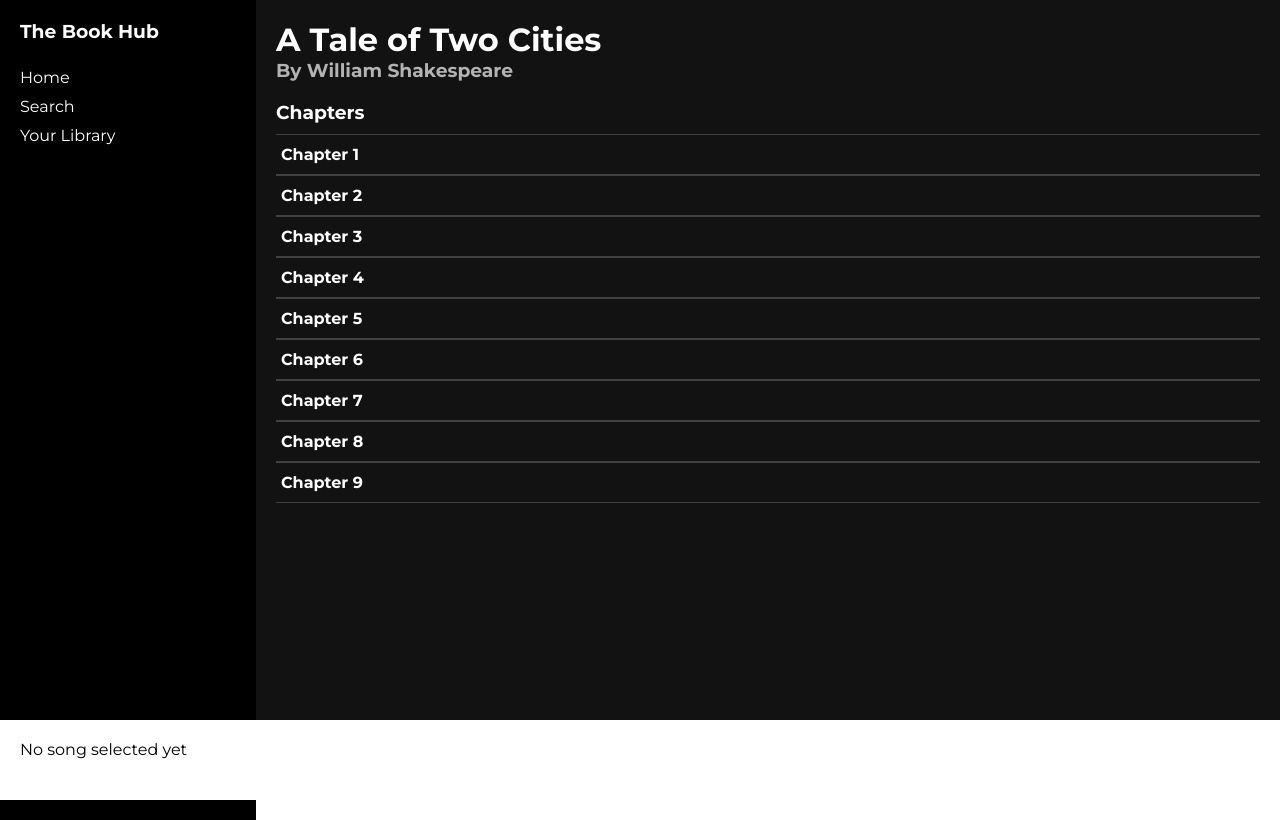
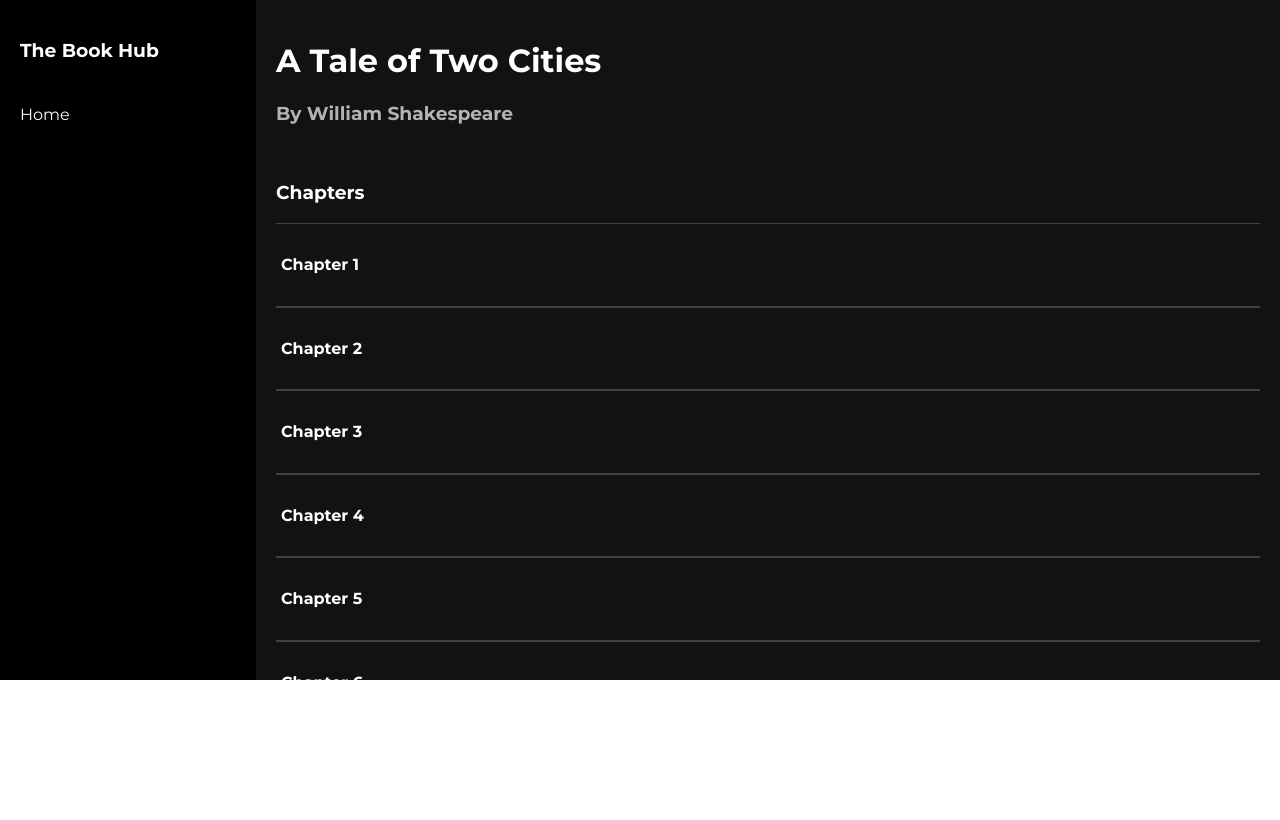
Before and after one commit to freeaudiobook/audiobook, a React (Create React App) app in the folder my-app/: page /audiobook in a window 1280 px wide. Built offline with nearby package versions, Linux system fonts and the light colour scheme.

Commit message:
Integrate react-h5-audio-player for audio playback

```diff
--- a/my-app/package.json
+++ b/my-app/package.json
@@ -8,6 +8,8 @@
     "@testing-library/user-event": "^12.1.10",
     "react": "^17.0.1",
     "react-dom": "^17.0.1",
+    "react-h5-audio-player": "^3.5.0",
+    "react-player": "^2.7.2",
     "react-router-dom": "^5.2.0",
     "react-scripts": "4.0.1",
     "web-vitals": "^0.2.4"
--- a/my-app/src/App.css
+++ b/my-app/src/App.css
@@ -1,9 +1,9 @@
 @import url('https://fonts.googleapis.com/css2?family=Montserrat:ital,wght@0,100;0,200;0,300;0,400;0,500;0,600;0,700;0,800;0,900;1,100;1,200;1,300;1,400;1,500;1,600;1,700;1,800;1,900&display=swap');
 
-*{
+/* *{
   margin: 0px;
   padding: 0px;
-}
+} */
 
 body{
   font-family: 'Montserrat', sans-serif;
@@ -12,14 +12,27 @@ body{
 .main-container{
   display: grid;
   grid-template-columns: 20% 80%;
+  grid-template-rows: 85vh 15vh;
   position: relative;
 }
 
+.side-menu{
+  grid-row: 1 / 2;
+  grid-column: 1/2;
+}
+
 .rest-page{
-  height: 100vh;
+  grid-row: 1 / 2;
+  grid-column: 2/3;
+  /* height: 100vh; */
   background: #121212;
   padding: 20px;
   color: white;
   box-sizing: border-box;
   overflow-y: scroll;
 }
+
+.player{
+  grid-row: 2;
+  grid-column: 1/3;
+}
--- a/my-app/src/App.js
+++ b/my-app/src/App.js
@@ -1,5 +1,6 @@
 import React, { useState } from 'react'
-import { BrowserRouter, Route, Switch } from 'react-router-dom'
+import { BrowserRouter, Router, Route, Switch } from 'react-router-dom'
+import { createBrowserHistory } from "history"
 
 import SideMenu from './components/SideMenu'
 import Player from './components/Player'
@@ -13,28 +14,30 @@ import './App.css';
 
 function App() {
 
+  const history = createBrowserHistory();
+
   const [currentAudio, setCurrentAudio] = useState({})
 
   const contextValue = {
-    currentAudio, setCurrentAudio
+    currentAudio, setCurrentAudio, history
   }
 
   return (
     <div className="main-container">
-      <BrowserRouter>
+      <Router history={history}>
         <GlobalContext.Provider value={contextValue}>
           <SideMenu />
           <div className="rest-page">
             <Switch>
-              <Route exact path="/" component={ListingPage}/>
               <Route exact path="/audiobook">
                 <Audiobook />
               </Route>
+              <Route exact path="/" component={ListingPage}/>
             </Switch>
           </div>
           <Player />
         </GlobalContext.Provider>
-      </BrowserRouter>
+      </Router>
     </div>
   );
 }
--- a/my-app/src/components/Player/index.js
+++ b/my-app/src/components/Player/index.js
@@ -1,29 +1,36 @@
 import React, { useContext, useEffect } from 'react'
+import ReactAudioPlayer  from 'react-h5-audio-player'
 
 import { GlobalContext } from '../../contexts'
 
+import 'react-h5-audio-player/lib/styles.css';
 import './style.css'
 
 function Player(){
 
     const { currentAudio } = useContext(GlobalContext)
 
-    useEffect(() => {
-        console.log(currentAudio)
-    }, [currentAudio])
-
-    console.log("Rerendered")
+    const storeCurrentSeekTime = (currentAudio, currentTime) => {
+        console.log(currentAudio, Math.floor(currentTime))
+    }
 
     return (
         <div className="player">
-            {currentAudio.chapter?.name || "No song selected yet"}
-            {
-                currentAudio.chapter?.name
-                &&
-                <audio src="http://www.archive.org/download/history_of_astronomy_2101_librivox/historyofastronomy_00_bryant_128kb.mp3" controls>
-                    Your browser does not support the audio element.
-                </audio>
-            }
+            <div className="current-audio-info">
+                <p className="audio-chapter-name">{currentAudio.chapter?.name || ""}</p>
+                <p className="title">{currentAudio?.bookTitle || ""}</p>
+            </div>
+            <div className="audio-player-wrapper">
+                {
+                    currentAudio.chapter?.name
+                    &&
+                    <ReactAudioPlayer
+                        src={currentAudio.url}
+                        autoPlay={false}
+                        onListen={(e) => storeCurrentSeekTime(currentAudio, e.target.currentTime)}
+                    />
+                }
+            </div>
         </div>
     )
 }
--- a/my-app/src/components/Player/style.css
+++ b/my-app/src/components/Player/style.css
@@ -1,9 +1,23 @@
 .player{
-    position: absolute;
-    top: 90vh;
-    height: 10vh;
+    /* position: absolute;
+    top: 83vh;
+    height: 30vh; */
     width: 100%;
     background: white;
+    /* box-sizing: border-box;
+    padding: 20px;
+    padding-bottom: 0px; */
+    padding: 20px;
     box-sizing: border-box;
-    padding: 20px;
+    display: flex;
+    gap: 20px;
+    align-items: center;
 }
+
+.audio-player-wrapper{
+    flex: 1;
+}
+
+.audio-chapter-name{
+    font-weight: bold;
+}
--- a/my-app/src/components/SideMenu/index.js
+++ b/my-app/src/components/SideMenu/index.js
@@ -1,14 +1,15 @@
-import React, { useState } from 'react'
-import createHistory from "history/createBrowserHistory"
+import React, { useContext, useState } from 'react'
+import createHistory from 'history/createBrowserHistory'
 
+import { GlobalContext } from '../../contexts';
 
 import './style.css'
 
 function SideMenu({ }) {
 
-    console.log("RENDERED")
+    const { history } = useContext(GlobalContext)
 
-    const history = createHistory();
+    // const history = createHistory();
 
     const [selectedPage, setSelectedPage] = useState(false)
 
@@ -24,13 +25,13 @@ function SideMenu({ }) {
                 >
                         Home
                     </div>
-                <div
+                {/* <div
                     className="action"
                     onClick={() => history.push("/search")}
                 >
                     Search
                 </div>
-                <div className="action">Your Library</div>
+                <div className="action">Your Library</div> */}
             </div>
         </div>
     )
--- a/my-app/src/components/SideMenu/style.css
+++ b/my-app/src/components/SideMenu/style.css
@@ -1,5 +1,5 @@
 .side-menu{
-  height: 100vh;
+  /* height: 100vh; */
   overflow: hidden;
   padding: 10px;
   background: black;
--- a/my-app/src/pages/Audiobook/index.js
+++ b/my-app/src/pages/Audiobook/index.js
@@ -51,8 +51,9 @@ function Audiobook(){
 
     const updateCurrentAudio = (chapter) => setCurrentAudio(
         {
+            bookTitle: title,
             chapter,
-            url: ""
+            url: "http://www.archive.org/download/history_of_astronomy_2101_librivox/historyofastronomy_00_bryant_128kb.mp3"
         }
     )
 
```
Also changed, not shown: 2 other files (tests, documents, lock files or other folders).
